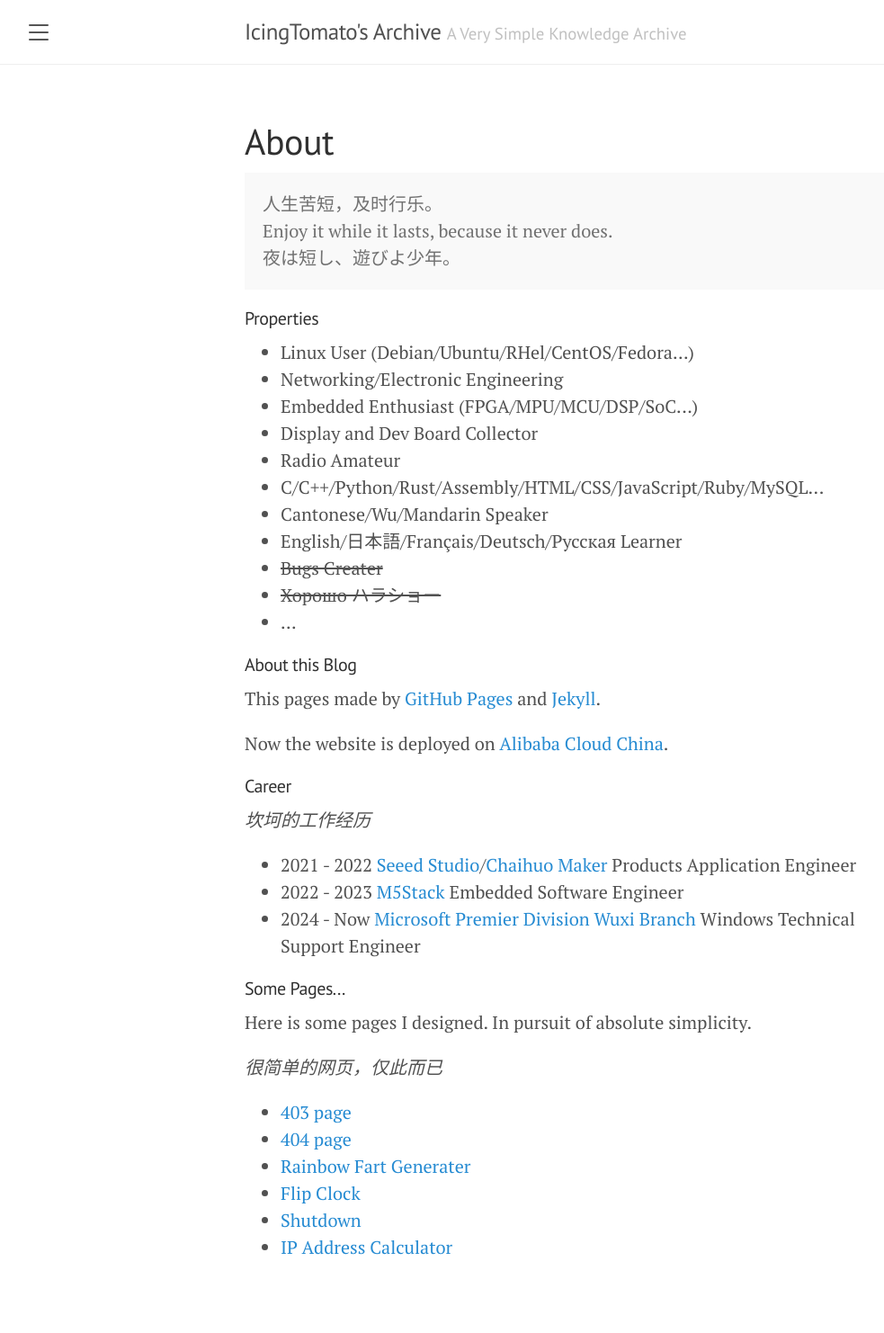
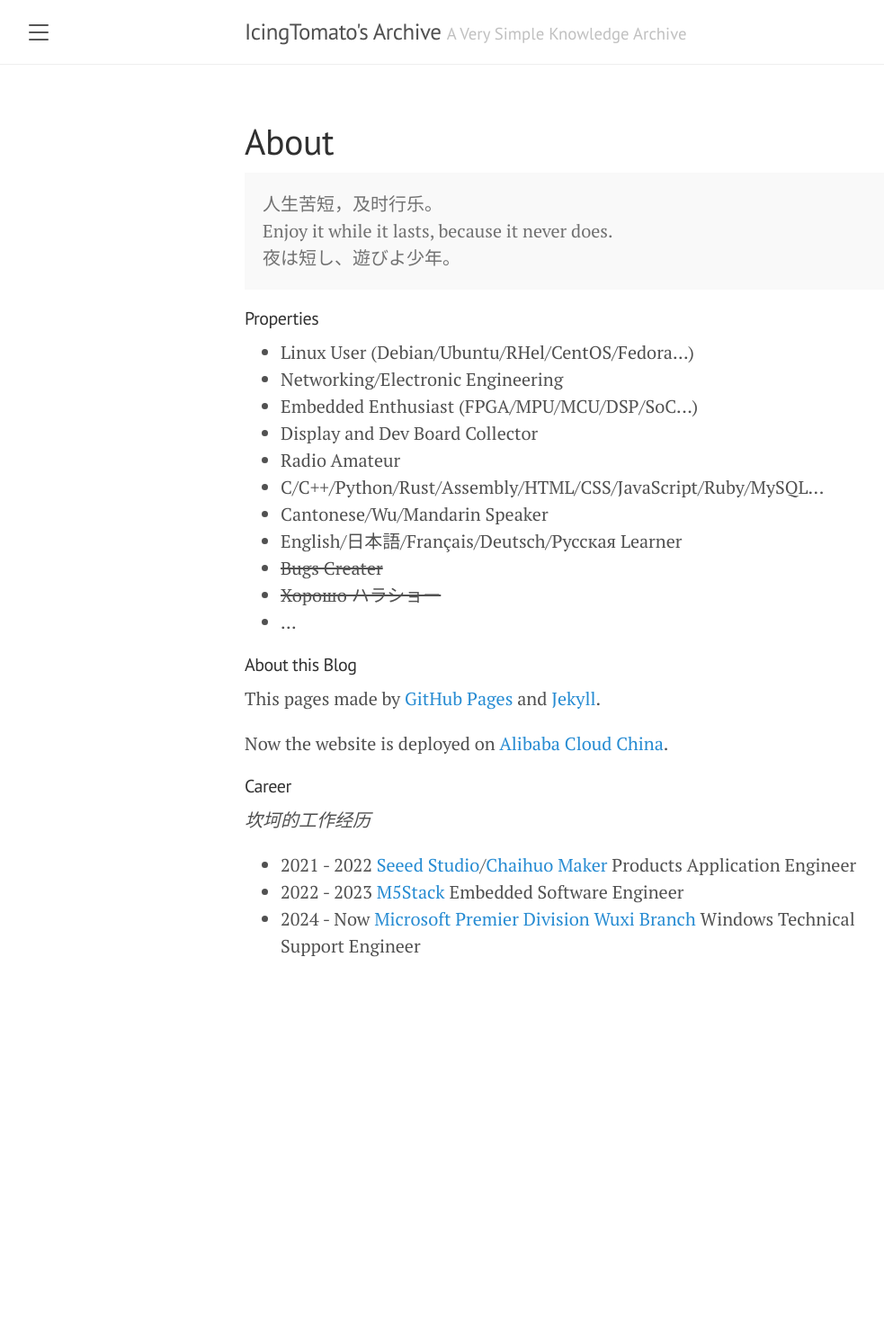
Before and after one commit to IcingTomato/icing.fun, a Jekyll site: the page built from about.md, in a window 1280 px wide. Shown: the whole page at 90% size, without its empty margins (8-991 px from the left). Built offline with Jekyll 4.4.1, drawn with Linux system fonts in a browser that asks for light colours; after the commit the page ends 1147 px from its top, so only the background shows below that.

Commit message:
Change: Change friends.md

```diff
--- a/_config.yml
+++ b/_config.yml
@@ -8,6 +8,7 @@ paginate:            10
 permalink:           pretty
 github:         https://github.com/IcingTomato
 twitter:             https://twitter.com/IcingTomato
+pages:                /pages/
 rss:                 /atom.xml
 
 # About/contact
--- a/_includes/sidebar.html
+++ b/_includes/sidebar.html
@@ -27,6 +27,7 @@
 
     <a class="sidebar-nav-item" href="{{ site.github }}">GitHub</a>
     <a class="sidebar-nav-item" href="{{ site.twitter }}">Twitter</a>
+    <a class="sidebar-nav-item" href="{{ site.pages }}">Pages</a>
     <a class="sidebar-nav-item" href="{{ site.rss }}">RSS</a>
     <span class="sidebar-nav-item">{{ site.time | date: '%Y/%m/%d %a' }}</span>
   </nav>
--- a/about.md
+++ b/about.md
@@ -34,19 +34,4 @@ title: About
         <li>2022 - 2023 <a href="https://m5stack.com/">M5Stack</a> Embedded Software Engineer</li>
         <li>2024 - Now <a href="https://www.microsoftstore.com.cn/">Microsoft Premier Division Wuxi Branch</a> Windows Technical Support Engineer</li>
     </ul>
-    <h4>Some Pages...</h4>
-    <p>
-        Here is some pages I designed. In pursuit of absolute simplicity.
-        <p><i>很简单的网页，仅此而已</i></p>
-    </p>
-    <ul>
-        <li><a href="http://icing.fun/img/post/">403 page</a></li>
-        <li><a href="http://icing.fun/500.html">404 page</a></li>
-        <li><a href="https://icingtomato.gitee.io/chp/index.html">Rainbow Fart Generater</a></li>
-        <!--<li><a href="http://icingtomato.gitee.io/simple-tool-pages/bilibili-fans/#15261940">Bilibili Fans Counter</a></li>-->
-        <li><a href="http://icingtomato.gitee.io/simple-tool-pages/flip-clock/">Flip Clock</a></li>
-        <!--<li><a href="http://icingtomato.gitee.io/sosdan/index.html">SOS団</a></li>-->
-        <li><a href="http://icingtomato.gitee.io/simple-tool-pages/shutdown.html">Shutdown</a></li>
-        <li><a href="http://icingtomato.gitee.io/simple-tool-pages/ip_calc/index.html">IP Address Calculator</a></li>
-    </ul>
 </div>
```
Also changed, not shown: pages.md (added, +22 -0 lines).
